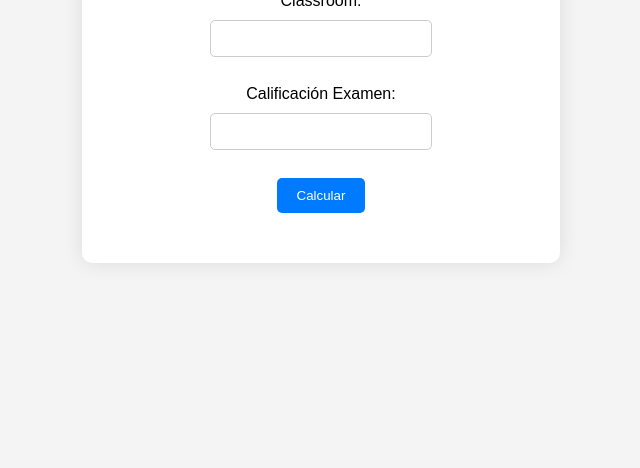
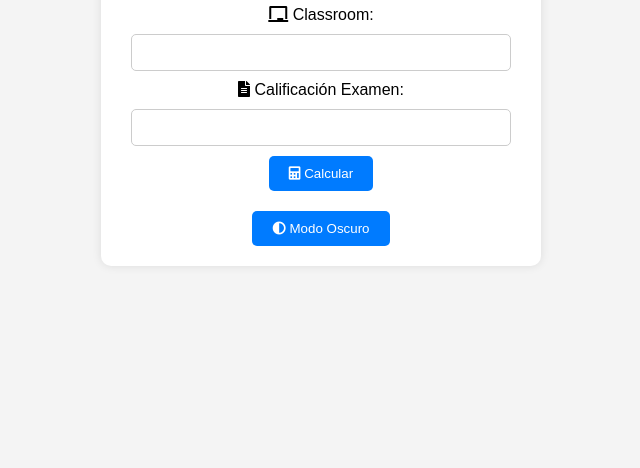
Before and after one commit to JollyJolli/Calcular-Calificacion, a plain HTML site: page index.html in a window 1280 px wide. Shown: the part 332-800 px from the top of the page, without its empty margins (319-959 px from the left). Drawn offline with Linux system fonts and the light colour scheme.

Commit message:
Dark mode added

```diff
--- a/index.html
+++ b/index.html
@@ -4,30 +4,36 @@
 <meta charset="UTF-8">
 <meta name="viewport" content="width=device-width, initial-scale=1.0">
 <title>Calculadora de Calificación</title>
+<link rel="stylesheet" href="https://cdnjs.cloudflare.com/ajax/libs/font-awesome/5.15.4/css/all.min.css">
 <style>
     body {
         font-family: Arial, sans-serif;
         margin: 0;
         padding: 0;
+        box-sizing: border-box;
         display: flex;
         justify-content: center;
         align-items: center;
         height: 100vh;
         background-color: #f4f4f4;
+        transition: background-color 0.3s ease;
     }
     .container {
         text-align: center;
         background-color: #fff;
-        padding: 30px;
+        padding: 20px;
         border-radius: 10px;
-        box-shadow: 0 0 20px rgba(0, 0, 0, 0.1);
+        box-shadow: 0 0 10px rgba(0, 0, 0, 0.1);
+        max-width: 400px;
+        width: 100%;
     }
     input[type="number"] {
         padding: 10px;
         margin: 10px;
-        width: 200px;
+        width: calc(100% - 20px);
         border: 1px solid #ccc;
         border-radius: 5px;
+        box-sizing: border-box;
     }
     button {
         padding: 10px 20px;
@@ -44,29 +50,29 @@
     #resultado {
         margin-top: 20px;
         font-weight: bold;
-        font-size: 20px;
+        font-size: 1.2em;
     }
     .error {
         color: red;
         font-weight: bold;
-        margin-top: 10px;
     }
 </style>
 </head>
 <body>
 
 <div class="container">
-    <h1 style="margin-bottom: 30px;">Calculadora de Calificación</h1>
+    <h1><i class="fas fa-calculator"></i> Calculadora de Calificación</h1>
     <form id="calificacionForm">
-        <label for="classroom">Classroom:</label><br>
+        <label for="classroom"><i class="fas fa-chalkboard"></i> Classroom: </label>
         <input type="number" id="classroom" name="classroom" min="1" max="100" required>
-        <br><br>
-        <label for="calificacionExamen">Calificación Examen:</label><br>
+        <br>
+        <label for="calificacionExamen"><i class="fas fa-file-alt"></i> Calificación Examen: </label>
         <input type="number" id="calificacionExamen" name="calificacionExamen" min="1" max="100">
-        <br><br>
-        <button type="button" onclick="calcularCalificacion()">Calcular</button>
+        <br>
+        <button type="button" onclick="calcularCalificacion()"><i class="fas fa-calculator"></i> Calcular</button>
     </form>
     <div id="resultado"></div>
+    <button onclick="toggleDarkMode()"><i class="fas fa-adjust"></i> Modo Oscuro</button>
 </div>
 
 <script>
@@ -77,7 +83,7 @@
         const calificacionExamenValue = calificacionExamenInput.value;
 
         if (isNaN(classroom) || classroom < 1 || classroom > 100) {
-            document.getElementById('resultado').innerHTML = '<p class="error">Por favor ingrese un número válido para Classroom entre 1 y 100.</p>';
+            document.getElementById('resultado').innerHTML = '<p class="error"><i class="fas fa-exclamation-triangle"></i> Por favor ingrese un número válido para Classroom entre 1 y 100.</p>';
             return;
         }
 
@@ -87,13 +93,18 @@
         } else {
             calificacionExamen = parseFloat(calificacionExamenValue);
             if (isNaN(calificacionExamen) || calificacionExamen < 1 || calificacionExamen > 100) {
-                document.getElementById('resultado').innerHTML = '<p class="error">La calificación del examen debe ser un número válido entre 1 y 100.</p>';
+                document.getElementById('resultado').innerHTML = '<p class="error"><i class="fas fa-exclamation-triangle"></i> La calificación del examen debe ser un número válido entre 1 y 100.</p>';
                 return;
             }
         }
 
         const resultado = (classroom * 0.7) + (calificacionExamen * 0.3);
-        document.getElementById('resultado').innerHTML = `<p>El resultado es: <span style="color: #007bff;">${resultado}</span></p>`;
+        document.getElementById('resultado').innerHTML = `<p>El resultado es: ${resultado}</p>`;
+    }
+
+    function toggleDarkMode() {
+        const body = document.body;
+        body.classList.toggle('dark-mode');
     }
 </script>
 
```
